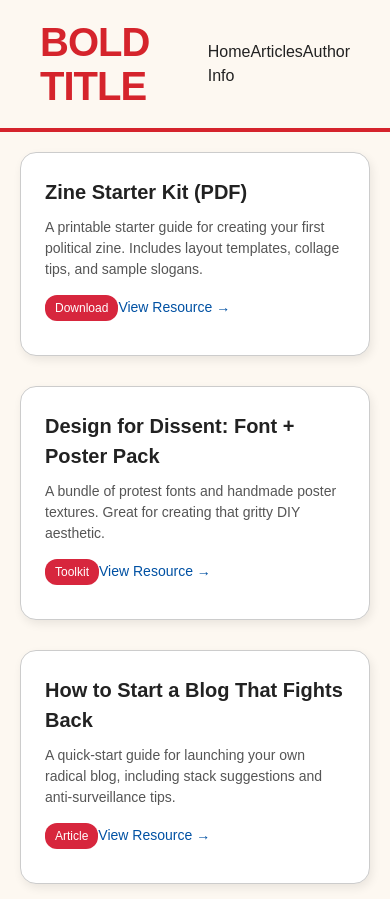
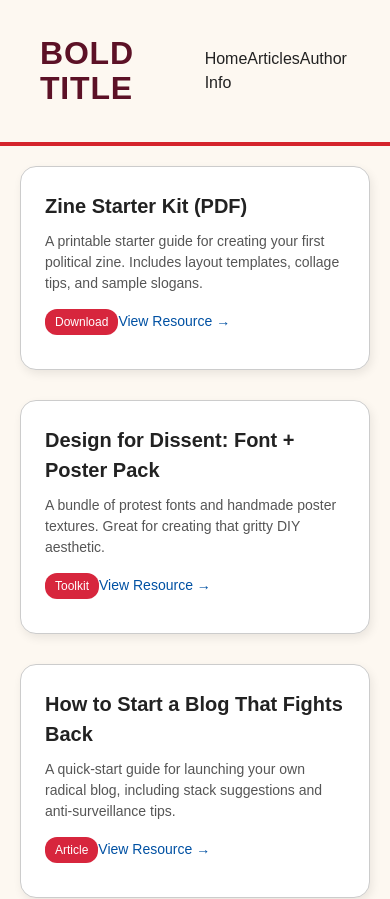
Before and after one commit to emholland/J_WEB, a React (Vite) app in the folder frontend/: page /resources in a window 390 px wide. Shown: the top 899 px of the page. Built offline with nearby package versions, Linux system fonts and the light colour scheme.

Commit message:
home and nav stuff

```diff
--- a/frontend/src/Pages/HomeT.css
+++ b/frontend/src/Pages/HomeT.css
@@ -91,23 +91,22 @@ body {
   flex-wrap: wrap; /* allows stacking on small screens */
   margin-top: 4rem;
   padding: 2rem;
-  gap: 2rem;
+  gap: clamp(0.3rem, 8vw, 11rem);
   background: #fdfdfb;
 }
 
 .about-left {
   display: flex;
   flex-direction: column;
-  align-items: center;
+  align-items: left;
   position: relative;
-  flex: 1 1 300px; /* responsive base width */
-  min-width: 250px;
+  flex: 0; /* responsive base width */
 }
 
 .about-title {
   writing-mode: vertical-rl;
   transform: rotate(180deg);
-  font-size: 6rem;
+  font-size: 23vh;
   color: #691d34;
   font-weight: 600;
   font-family: 'Playfair Display', serif;
@@ -127,6 +126,7 @@ body {
   padding: 2rem;
   max-width: 700px;
   text-align: center;
+
   font-size: 1.2rem;
   font-family: 'DM Sans', sans-serif;
   color: #000;
--- a/frontend/src/Pages/HomeT.jsx
+++ b/frontend/src/Pages/HomeT.jsx
@@ -35,8 +35,9 @@ export default function HomeT() {
 
         <div className="about-content">
           <p>
-            LOREM IPSUM DOLOR SIT AMET, CONSECTETUR ADIPISCING ELIT.
-            ETIAM SOLLICITUDIN LAOREET COMMODO. PRAESENT AT MALESUADA VELIT, AC IMPERDIET ODIO. MAECENAS A SEM ET JUSTO ULLAMC...
+            Lorem ipsum dolor sit amet, consectetur adipiscing elit. Etiam sollicitudin laoreet commodo. Praesent at malesuada velit, ac imperdiet odio. Maecenas a sem et justo ullamcorper pellentesque sed quis sapien.
+Vivamus porta eros ut tellus tincidunt euismod. Proin ornare vulputate sapien, in rutrum risus tempus pretium. Pellentesque sed erat sed nisl ullamcorper porttitor sit amet in dolor. Nulla facilisi.
+Proin turpis odio, mattis aliquam arcu in, dapibus varius sapien. Morbi accumsan tellus ut lobortis commodo. Vestibulum non enim porttitor, molestie leo sit amet, fringilla erat. Nulla vulputate egestas mattis. Suspendisse sollicitudin aliquam nunc, eget venenatis ex accumsan eget. Nunc tempus aliquam dui et finibus.
           </p>
         </div>
       </section>
--- a/frontend/src/Pages/Resources.css
+++ b/frontend/src/Pages/Resources.css
@@ -5,12 +5,14 @@
   }
 
   .site-title {
-    color: #d5242c;
-    font-size: 2.5rem;
-    margin: 0;
-    font-weight: 900;
-    text-transform: uppercase;
-    letter-spacing: -1px;
+   font-family: 'DM Sans', sans-serif;
+  font-weight: 900;         /* Extra bold */
+  font-size: 2rem;          /* Adjust size as needed */
+  color: #5c1126;           /* Deep maroon */
+  text-transform: uppercase;
+  margin: 1rem 0;
+  letter-spacing: 0.05rem;
+
   }
 
   .resource-header {
--- a/frontend/src/index.css
+++ b/frontend/src/index.css
@@ -5,7 +5,7 @@
 
   color-scheme: light dark;
   color: rgba(255, 255, 255, 0.87);
-  background-color: #242424;
+  background-color: #f9f9f9;
 
   font-synthesis: none;
   text-rendering: optimizeLegibility;
@@ -15,11 +15,11 @@
 
 a {
   font-weight: 500;
-  color: #646cff;
+  color: #4e0020;
   text-decoration: inherit;
 }
 a:hover {
-  color: #535bf2;
+  color: #4e0020;
 }
 
 body {
--- a/frontend/src/main.jsx
+++ b/frontend/src/main.jsx
@@ -4,9 +4,11 @@ import { BrowserRouter, Routes, Route } from 'react-router-dom';
 
 import HomeT from './Pages/HomeT'; // if you want to use the Home2 component
 import Articles from './Pages/Articles'; // make sure path matches
-import AuthorInfo from './Pages/AuthorInfo';
+import Author from './Pages/Author';
 import ResourcePage from './Pages/Resources';
 import ArticlePage from './Pages/ArticlePage';
+import Contact from './Pages/Contact';
+import BookReviews from './Pages/BookReviews';
 import './index.css'; // your global styles
 
 
@@ -16,9 +18,12 @@ ReactDOM.createRoot(document.getElementById('root')).render(
       <Routes>
         <Route path="/" element={<HomeT />} />
         <Route path="/articles" element={<Articles />} />
-        <Route path="/authorinfo" element={<AuthorInfo />} />
+        <Route path="/author" element={<Author />} />
         <Route path="/resources" element={<ResourcePage />} />
         <Route path="/articles/:id" element={<ArticlePage />} />
+        <Route path="/contact" element={<Contact />} />
+        <Route path="/book-reviews" element={<BookReviews />} />
+
       </Routes>
     </BrowserRouter>
   </React.StrictMode>
```
